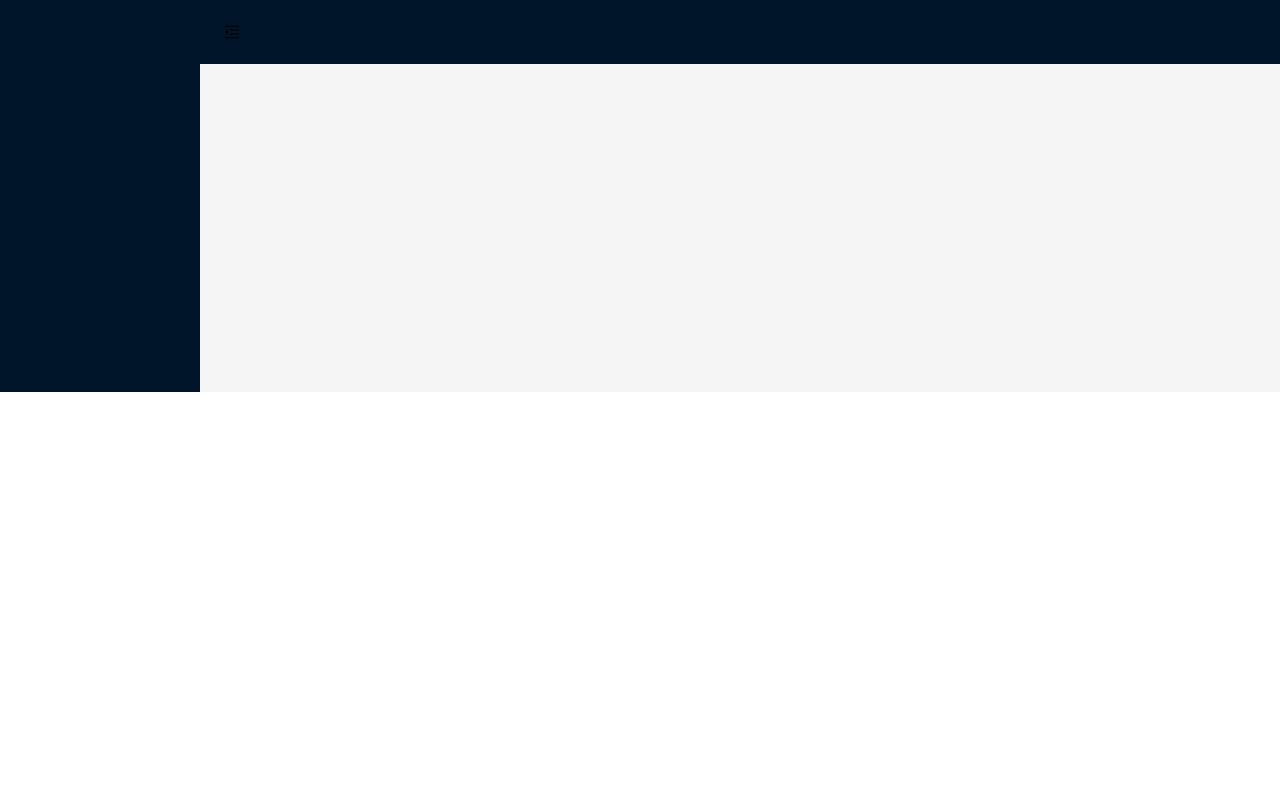
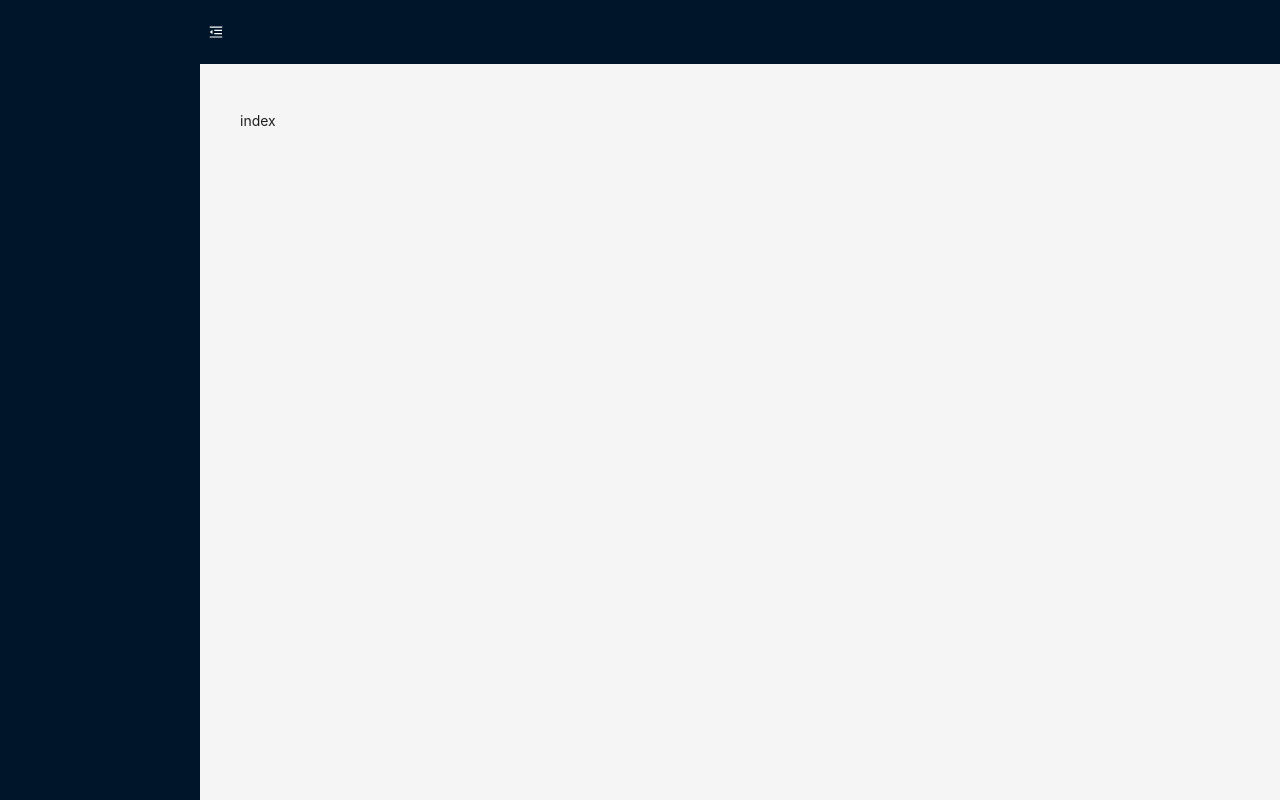
Before and after one commit to AsensTs/sm, a Next.js app in the folder react-next-app/: page / in a window 1280 px wide. Built offline with nearby package versions, Linux system fonts and the light colour scheme.

Commit message:
update layout

```diff
--- a/react-next-app/src/app/page.tsx
+++ b/react-next-app/src/app/page.tsx
@@ -1,6 +1,7 @@
 export default function Home() {
   return (
     <div id="app">
+      index
     </div>
   )
 }
--- a/react-next-app/src/components/layout/index.tsx
+++ b/react-next-app/src/components/layout/index.tsx
@@ -8,6 +8,7 @@ import {
   VideoCameraOutlined,
 } from '@ant-design/icons';
 import { Layout, Menu, Button, theme } from 'antd';
+import LayoutStyle from "./layout.module.scss"
 
 const { Header, Sider, Content } = Layout;
 
@@ -19,24 +20,20 @@ const App: React.FC<LayoutProps> = ({ children }: any) => {
   const [collapsed, setCollapsed] = useState(false);
 
   return (
-    <Layout>
-      <Sider trigger={null} collapsible collapsed={collapsed}>
+    <Layout className={LayoutStyle.layout}>
+      <Sider className={LayoutStyle.sider} trigger={null} collapsible collapsed={collapsed}>
         <div className="demo-logo-vertical" />
       </Sider>
       <Layout>
-        <Header style={{ padding: 0 }}>
+        <Header className={LayoutStyle.header} style={{ padding: 0 }}>
           <Button
+            className={LayoutStyle.toggle}
             type="text"
             icon={collapsed ? <MenuUnfoldOutlined /> : <MenuFoldOutlined />}
             onClick={() => setCollapsed(!collapsed)}
-            style={{
-              fontSize: '16px',
-              width: 64,
-              height: 64,
-            }}
           />
         </Header>
-        <Content style={{ margin: '24px 16px', padding: 24, minHeight: 280 }}>
+        <Content className={LayoutStyle.main} style={{ margin: '24px 16px', padding: 24, minHeight: 280 }}>
             {children}
         </Content>
       </Layout>
--- /dev/null
+++ b/react-next-app/src/components/layout/layout.module.scss
@@ -0,0 +1,14 @@
+.layout {
+    width: 100%;
+    height: 100%;
+    .header {
+        .toggle {
+            color: #fff;
+            // background-color: #9f9f9f;
+        }
+        .toggle:hover {
+            color: #fff;
+            // background-color: #0436ff;
+        }
+    }
+}
```
Also changed, not shown: react-next-app/src/pages/app/index.tsx (deleted, +0 -11 lines), 1 other file (tests, documents, lock files or other folders).
